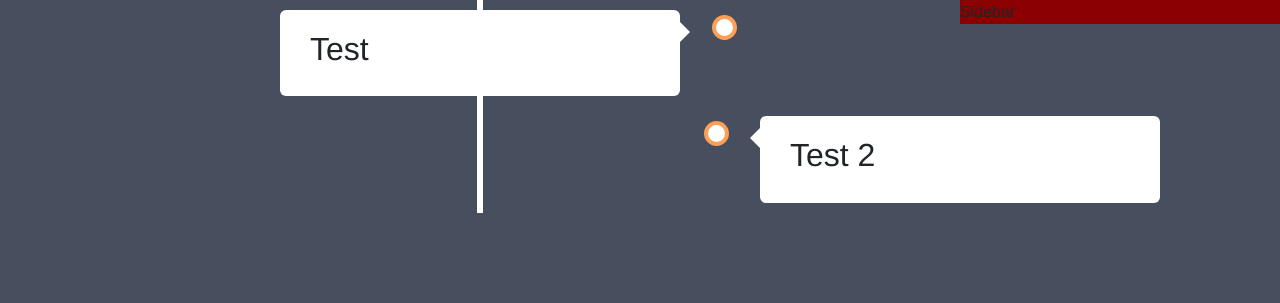
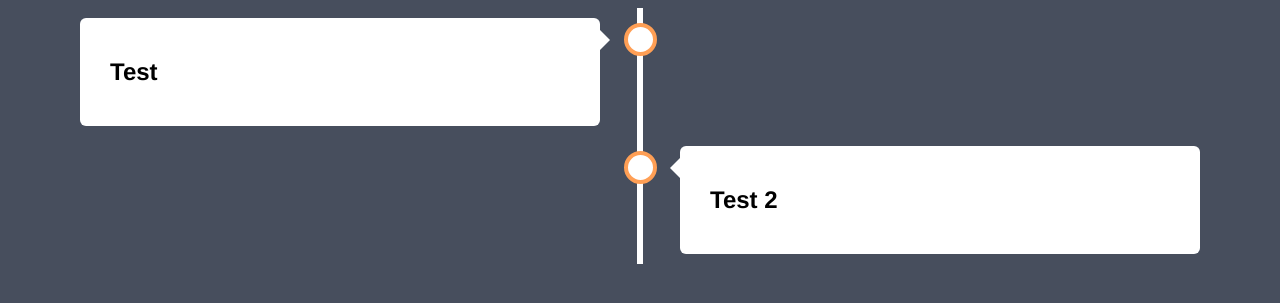
Before and after one commit to SomeGuy143/csci_313_timeline_project, a Django app: page / in a window 1280 px wide. Shown: the top 303 px of the page. Run offline with Django 4.2, Linux system fonts and the light colour scheme.

Commit message:
Revert "cleaning up"
This reverts commit 3f296c3d8dbb2014f5afb79ad336cea3bfc140ef.

```diff
--- /dev/null
+++ b/test.txt
@@ -0,0 +1 @@
+testing testing
--- /dev/null
+++ b/test2.txt
@@ -0,0 +1 @@
+asgjhaseropghjasdrgp
--- a/timeline_website/timeline_app/static/timeline_app/css/styles.css
+++ b/timeline_website/timeline_app/static/timeline_app/css/styles.css
@@ -11,17 +11,8 @@
   /* The actual timeline (the vertical ruler) */
   .timeline {
     position: relative;
-    width: 75%;
+    max-width: 1200px;
     margin: 0 auto;
-    float: left;
-  }
-
-  .sidebar {
-    position: relative;
-    width: 25%;
-    margin: 0 auto;
-    float: right;
-    background-color: darkred;
   }
 
   /* The actual timeline (the vertical ruler) */
--- a/timeline_website/timeline_app/templates/timeline_app/index.html
+++ b/timeline_website/timeline_app/templates/timeline_app/index.html
@@ -1,27 +1,10 @@
-{% load static %}
-<!doctype html>
-<html lang="en">
-  <head>
-    <meta charset="utf-8">
-    <meta name="viewport" content="width=device-width, initial-scale=1">
-    <title>Timeline</title>
-    <link href="https://cdn.jsdelivr.net/npm/bootstrap@5.3.0-alpha3/dist/css/bootstrap.min.css" rel="stylesheet" integrity="sha384-KK94CHFLLe+nY2dmCWGMq91rCGa5gtU4mk92HdvYe+M/SXH301p5ILy+dN9+nJOZ" crossorigin="anonymous">
-  </head>
-  <body>
-
-
-
-    <script src="https://cdn.jsdelivr.net/npm/bootstrap@5.3.0-alpha3/dist/js/bootstrap.bundle.min.js" integrity="sha384-ENjdO4Dr2bkBIFxQpeoTz1HIcje39Wm4jDKdf19U8gI4ddQ3GYNS7NTKfAdVQSZe" crossorigin="anonymous"></script>
-  </body>
-</html>
-
-
 {% load static %}
 <!DOCTYPE html>
 <html lang="en">
   <head>
     <meta charset="UTF-8">
     <meta name="viewport" content="width=device-width, initial-scale=1.0">
+    <!-- <meta http-equiv="X-UA-Compatible" content="ie=edge"> -->
     <title>Home</title>
     <link rel="stylesheet" href="{% static 'timeline_app/css/styles.css' %}">
   </head>
@@ -38,8 +21,5 @@
         </div>
       </div>
     </div>
-    <div class="sidebar">
-      Sidebar
-    </div>
   </body>
 </html>
```
Also changed, not shown: timeline_website/db.sqlite3.
